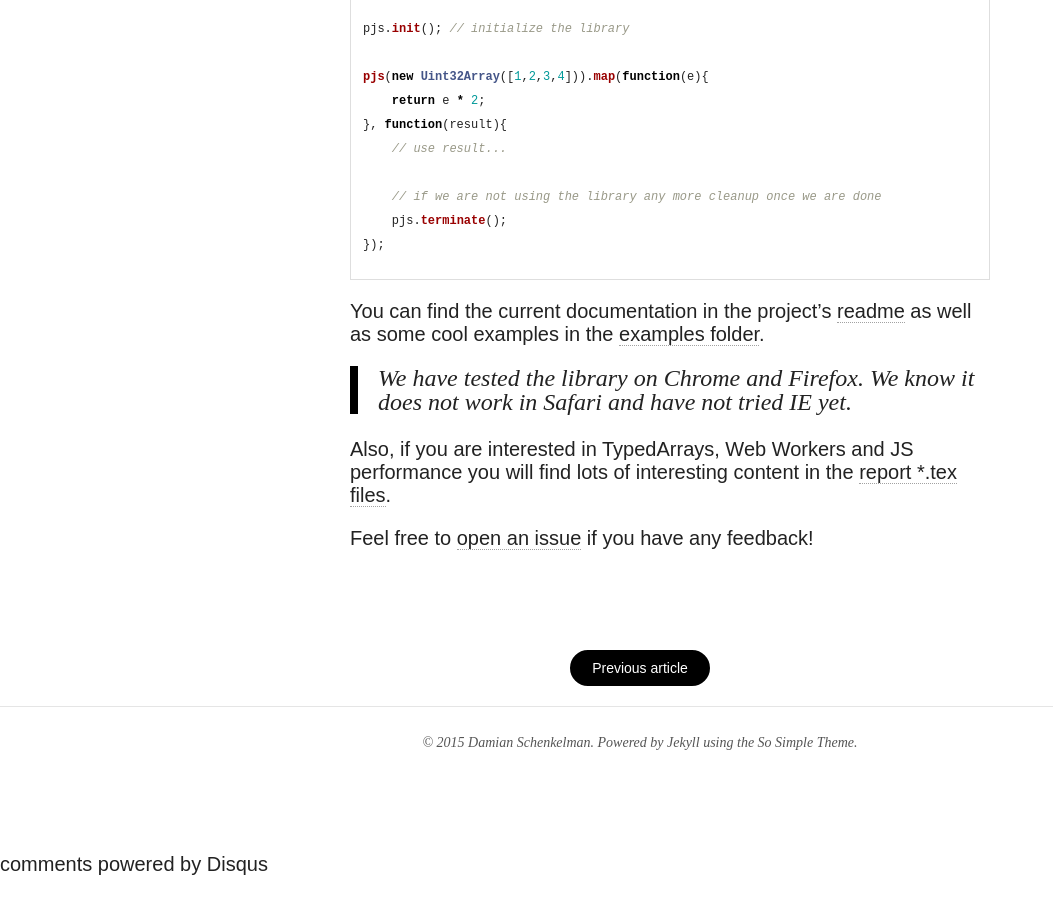
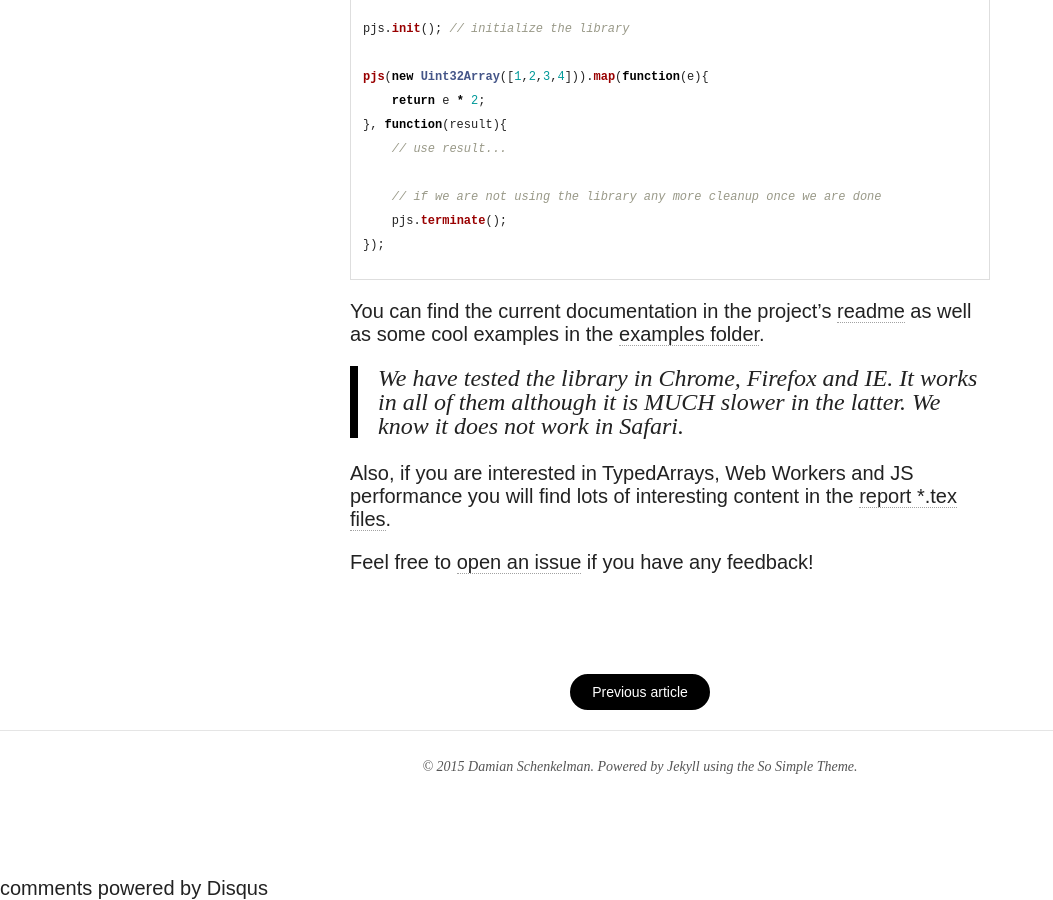
Before and after one commit to dschenkelman/dschenkelman.github.io, a Jekyll site: the page built from _posts/2015-02-23-p-j-s-0-1-0-released.md, in a window 1280 px wide and 900 px high, scrolled down 942 px. Shown: the whole window, without its empty margins (0-1053 px from the left). Built offline with Jekyll 4.4.1, drawn with Linux system fonts in a browser that asks for light colours; nearby versions of some CDN libraries; a script that is not in the unit is left out; comment, search, counter and statistics services are not loaded; before the commit the page ends 1818 px from its top, so only the background shows below that.

Commit message:
Updated note after IE test

```diff
--- a/_posts/2015-02-23-p-j-s-0-1-0-released.md
+++ b/_posts/2015-02-23-p-j-s-0-1-0-released.md
@@ -42,7 +42,7 @@ pjs(new Uint32Array([1,2,3,4])).map(function(e){
 
 You can find the current documentation in the project's [readme](https://github.com/pjsteam/pjs/blob/dev/README.md) as well as some cool examples in the [examples folder](https://github.com/pjsteam/pjs/tree/dev/examples).
 
->We have tested the library on Chrome and Firefox. We know it does not work in Safari and have not tried IE yet.
+>We have tested the library in Chrome, Firefox and IE. It works in all of them although it is MUCH slower in the latter. We know it does not work in Safari.
 
 Also, if you are interested in TypedArrays, Web Workers and JS performance you will find lots of interesting content in the [report *.tex files](https://github.com/pjsteam/pjs/tree/dev/docs/report).
 
```
